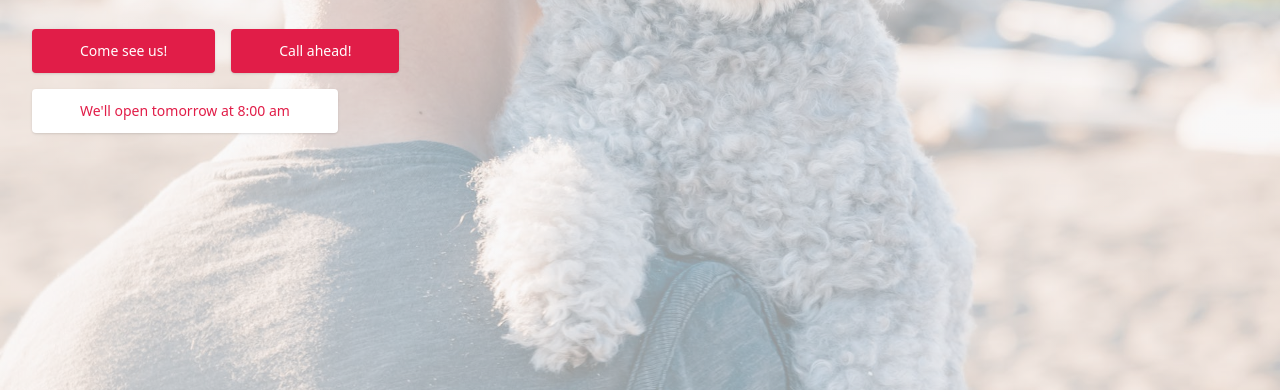
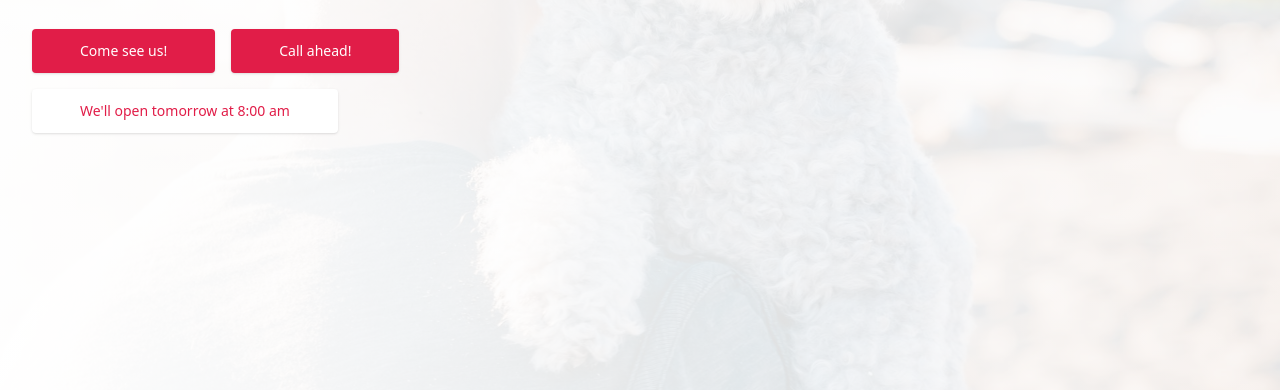
Before and after one commit to edwardmccormick/yourdogsgroomingshop, a website: page index.html in a window 1280 px wide. Shown: the part 407-797 px from the top of the page. Drawn offline with nearby package versions, Linux system fonts and the light colour scheme; a script that the page names is missing.

Commit message:
Silly background image translucence

```diff
--- a/index.html
+++ b/index.html
@@ -22,7 +22,7 @@
         class="relative bg-cover bg-center bg-no-repeat" style="background-image: url(img/carrying_dog.jpg)"
 >
     <div
-            class="absolute inset-0 bg-white/50 bg-transparent from-white/25 to-white/10 bg-gradient-to-r"
+            class="absolute inset-0 bg-white/75 bg-transparent from-white/95 to-white/25 bg-gradient-to-r"
     ></div>
 
     <div
```
Also changed, not shown: favicon.ico (added).
